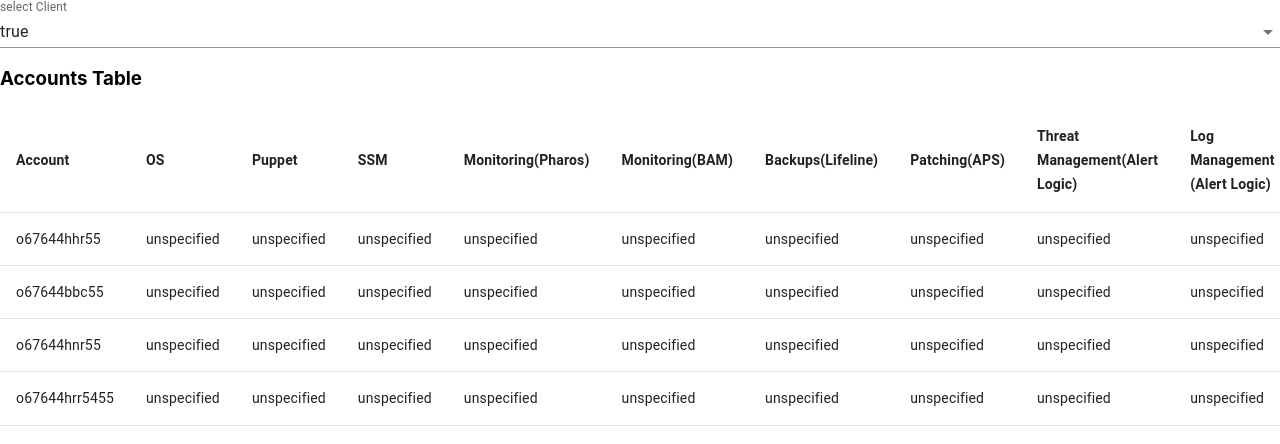
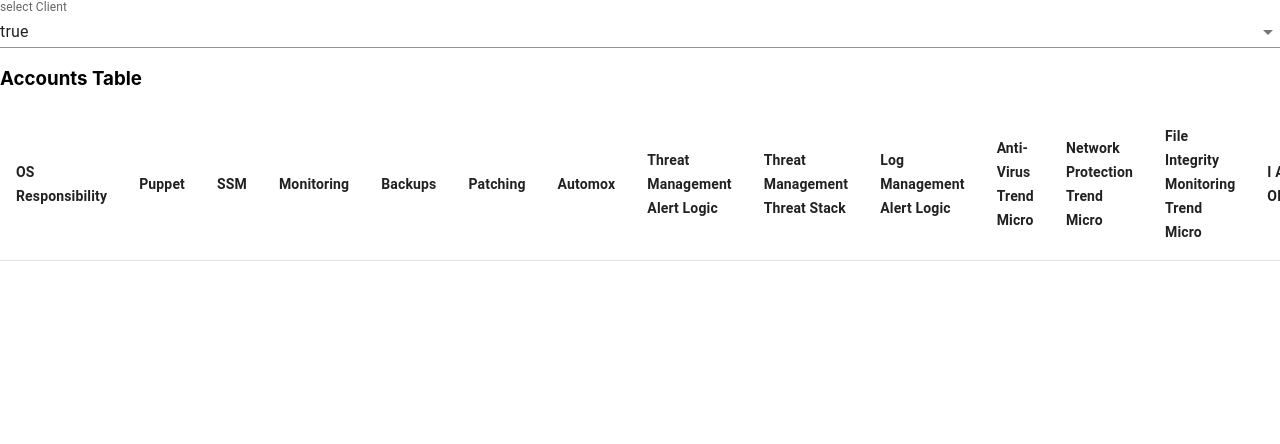
Before and after one commit to eddie-wainaina1/ts-tst, a React (Create React App) app: page / in a window 1280 px wide. Shown: the top 444 px of the page. Built offline with nearby package versions, Linux system fonts and the light colour scheme.

Commit message:
schema changes

```diff
--- a/src/components/Table/Table.tsx
+++ b/src/components/Table/Table.tsx
@@ -29,22 +29,7 @@
     const getRow = (acc:Columns)=>{
         return(
             <TableRow key={acc.AccountId}>
-                <TableCell>{acc.AccountId}</TableCell>
-                <TableCell>{acc.OS}</TableCell>
-                <TableCell>{acc.Puppet}</TableCell>
-                <TableCell>{acc.SSM}</TableCell>
-                <TableCell>{acc.PharosMonitoring}</TableCell>
-                <TableCell>{acc.BAMMonitoring}</TableCell>
-                <TableCell>{acc.LifelineBackups}</TableCell>
-                <TableCell>{acc.APSPatching}</TableCell>
-                <TableCell>{acc.AlertLogicThreatManagement}</TableCell>
-                <TableCell>{acc.AlertLogicLogManagement}</TableCell>
-                <TableCell>{acc.TrendMicroAntiVirus}</TableCell>
-                <TableCell>{acc.TrendMicroNetworkProtection}</TableCell>
-                <TableCell>{acc.TrendMicroFileIntegrityMonitoring}</TableCell>
-                <TableCell>{acc.ThreatStack}</TableCell>
-                <TableCell> {acc.Okta}</TableCell>
-                <TableCell>{acc.Automox}</TableCell>
+
             </TableRow>
         )
     }
--- a/src/components/Table/TableTypes.tsx
+++ b/src/components/Table/TableTypes.tsx
@@ -1,61 +1,41 @@
 export interface Columns{
     ClientName?:string,
     AccountId:string,
-    Islwmanaged:"unspecified"|"true"|"false",
-    OS:"unspecified"|"true"|"false",
-    Puppet:"unspecified"|"true"|"false",
-    SSM:"unspecified"|"true"|"false",
-    PharosMonitoring:"unspecified"|"true"|"false",
-    BAMMonitoring:"unspecified"|"true"|"false",
-    LifelineBackups:"unspecified"|"true"|"false",
-    APSPatching:"unspecified"|"true"|"false",
-    AlertLogicThreatManagement:"unspecified"|"true"|"false",
-    AlertLogicLogManagement:"unspecified"|"true"|"false",
-    TrendMicroAntiVirus:"unspecified"|"true"|"false",
-    TrendMicroNetworkProtection:"unspecified"|"true"|"false",
-    TrendMicroFileIntegrityMonitoring:"unspecified"|"true"|"false",
-    ThreatStack:"unspecified"|"true"|"false",
-    Okta:"unspecified"|"true"|"false",
-    Automox:"unspecified"|"true"|"false",
+    IsLWmanaged:"Unspecified"|"True"|"False"|"Ignore"|"Custom",
+    OS:"Unspecified"|"True"|"False"|"Ignore"|"Custom",
+    Puppet:"Unspecified"|"True"|"False"|"Ignore",
+    SSM:"Unspecified"|"True"|"False"|"Ignore"|"Custom",
+    Monitoring:"Unspecified"|"True"|"False"|"Ignore"|"Custom",
+    Backups:"Unspecified"|"True"|"False"|"Ignore",
+    Patching:"Unspecified"|"True"|"False"|"Ignore",
+    Automox:"Unspecified"|"True"|"False"|"Ignore"|"Custom",
+    ALThreatManagement:"Unspecified"|"True"|"False"|"Ignore"|"Custom",
+    ThreatStack:"Unspecified"|"True"|"False"|"Ignore"|"Custom",
+    ALLogManagement:"Unspecified"|"True"|"False"|"Ignore"|"Custom",
+    TrendMicroAntiVirus:"Unspecified"|"True"|"False"|"Ignore"|"Custom",
+    TMNetworkProtection:"Unspecified"|"True"|"False"|"Ignore"|"Custom",
+    TMFileIntegrityMonitoring:"Unspecified"|"True"|"False"|"Ignore"|"Custom",
+    Okta:"Unspecified"|"True"|"False"|"Ignore"|"Custom",
+    Environment: "Unspecified"|"True"|"False"|"Ignore"|"Custom",
+    Role:"Unspecified"|"True"|"False"|"Ignore"|"Custom",
 }
-export const values = [
-    "lw:managed",
-    "lw:managed:os",
-    "lw:managed:puppet",
-    "lw:managed:ssm",
-    "lw;managed:monitoring",
-    "lw:managed:backups",
-    "lw:managed:patching",
-    "lw:managed:alertlogic:threat",
-    "lw:managed:alertlogic:log",
-    "lw:managed:trendmicro:av",
-    "lw:managed:trendmicro:network",
-    "lw:managed:trendmicro:fim",
-    "lw:managed:threatstack",
-    "lw:managed:okta",
-    "lw:managed:automox"
-]
+
 export const headers = [
-    "Account",
-    "OS",
-    "Puppet",
-    "SSM",
-    "Monitoring(Pharos)",
-    "Monitoring(BAM)",
-    "Backups(Lifeline)",
-    "Patching(APS)",
-    "Threat Management(Alert Logic)",
-    "Log Management (Alert Logic)",
-    "Anti Virus(Trend Micro)",
-    "Network Protection(Trend Micro)",
-    "File Integrity Monitoring(Trend Micro)",
-    "Threat Stack",
-    "Okta",
-    "Automox"
+    "OS Responsibility","Puppet",
+    "SSM","Monitoring","Backups",
+    "Patching","Automox",
+    "Threat Management Alert Logic",
+    "Threat Management Threat Stack",
+    "Log Management Alert Logic",
+    "Anti-Virus Trend Micro",
+    "Network Protection Trend Micro",
+    "File Integrity Monitoring Trend Micro",
+    "I AM OKTA", "Environment", "Role"
 ]
 
 export type AccountsTableProps = {
     accounts: any
+
 }
 export function convertToRows(profile:any){
 
--- /dev/null
+++ b/src/components/Table/getServiceConfig.tsx
@@ -0,0 +1,2 @@
+
+export {}
--- a/src/components/Table/objects.ts
+++ b/src/components/Table/objects.ts
@@ -2,84 +2,24 @@
 
 export const accounts:Columns[] = [
     {
-        ClientName:"test1",
-        AccountId:"o67644hhr55",
-        Islwmanaged:"unspecified",
-        OS:"unspecified",
-        Puppet:"unspecified",
-        SSM:"unspecified",
-        PharosMonitoring:"unspecified",
-        BAMMonitoring:"unspecified",
-        LifelineBackups:"unspecified",
-        APSPatching:"unspecified",
-        AlertLogicThreatManagement:"unspecified",
-        AlertLogicLogManagement:"unspecified",
-        TrendMicroAntiVirus:"unspecified",
-        TrendMicroNetworkProtection:"unspecified",
-        TrendMicroFileIntegrityMonitoring:"unspecified",
-        ThreatStack:"unspecified",
-        Okta:"unspecified",
-        Automox:"unspecified"
-    },
-    {
-        ClientName:"test4",
-        AccountId:"o67644bbc55",
-        Islwmanaged:"unspecified",
-        OS:"unspecified",
-        Puppet:"unspecified",
-        SSM:"unspecified",
-        PharosMonitoring:"unspecified",
-        BAMMonitoring:"unspecified",
-        LifelineBackups:"unspecified",
-        APSPatching:"unspecified",
-        AlertLogicThreatManagement:"unspecified",
-        AlertLogicLogManagement:"unspecified",
-        TrendMicroAntiVirus:"unspecified",
-        TrendMicroNetworkProtection:"unspecified",
-        TrendMicroFileIntegrityMonitoring:"unspecified",
-        ThreatStack:"unspecified",
-        Okta:"unspecified",
-        Automox:"unspecified"
-    },
-    {
-        ClientName:"test3",
-        AccountId:"o67644hnr55",
-        Islwmanaged:"unspecified",
-        OS:"unspecified",
-        Puppet:"unspecified",
-        SSM:"unspecified",
-        PharosMonitoring:"unspecified",
-        BAMMonitoring:"unspecified",
-        LifelineBackups:"unspecified",
-        APSPatching:"unspecified",
-        AlertLogicThreatManagement:"unspecified",
-        AlertLogicLogManagement:"unspecified",
-        TrendMicroAntiVirus:"unspecified",
-        TrendMicroNetworkProtection:"unspecified",
-        TrendMicroFileIntegrityMonitoring:"unspecified",
-        ThreatStack:"unspecified",
-        Okta:"unspecified",
-        Automox:"unspecified"
-    },
-    {
-        ClientName:"test2",
-        AccountId:"o67644hrr5455",
-        Islwmanaged:"unspecified",
-        OS:"unspecified",
-        Puppet:"unspecified",
-        SSM:"unspecified",
-        PharosMonitoring:"unspecified",
-        BAMMonitoring:"unspecified",
-        LifelineBackups:"unspecified",
-        APSPatching:"unspecified",
-        AlertLogicThreatManagement:"unspecified",
-        AlertLogicLogManagement:"unspecified",
-        TrendMicroAntiVirus:"unspecified",
-        TrendMicroNetworkProtection:"unspecified",
-        TrendMicroFileIntegrityMonitoring:"unspecified",
-        ThreatStack:"unspecified",
-        Okta:"unspecified",
-        Automox:"unspecified"
+    AccountId:"testing (o986457i299999diuuy)",
+    IsLWmanaged:"Unspecified",
+    OS:"Unspecified",
+    Puppet:"Unspecified",
+    SSM:"Unspecified",
+    Monitoring:"Unspecified",
+    Backups:"Unspecified",
+    Patching:"Unspecified",
+    Automox:"Unspecified",
+    ALThreatManagement:"Unspecified",
+    ThreatStack:"Unspecified",
+    ALLogManagement:"Unspecified",
+    TrendMicroAntiVirus:"Unspecified",
+    TMNetworkProtection:"Unspecified",
+    TMFileIntegrityMonitoring:"Unspecified",
+    Okta:"Unspecified",
+    Environment: "Unspecified",
+    Role:"Unspecified"
     }
 ]
 
@@ -94,4 +34,3 @@
         account_slug: "poc"
     },
 ]
-export {}
```
